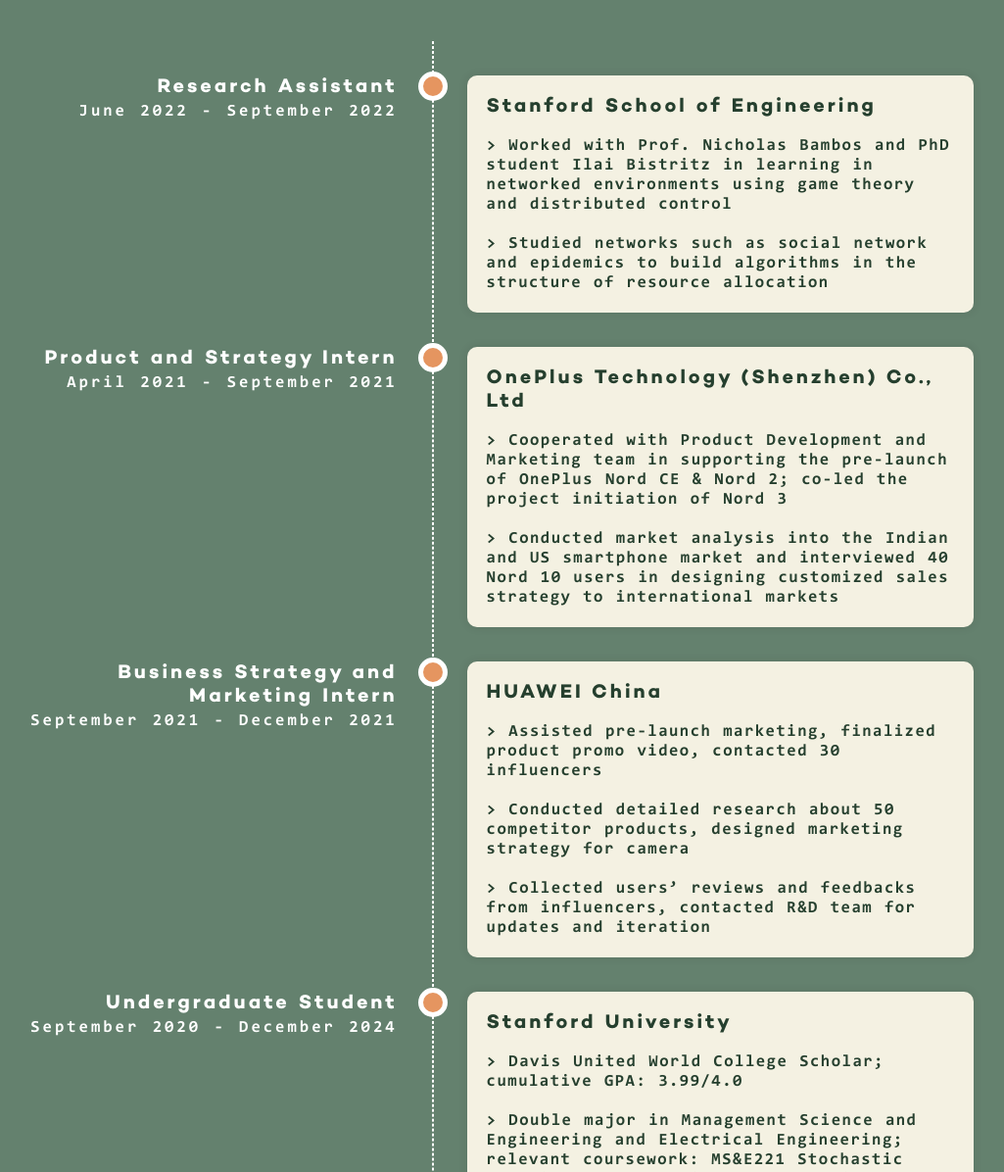
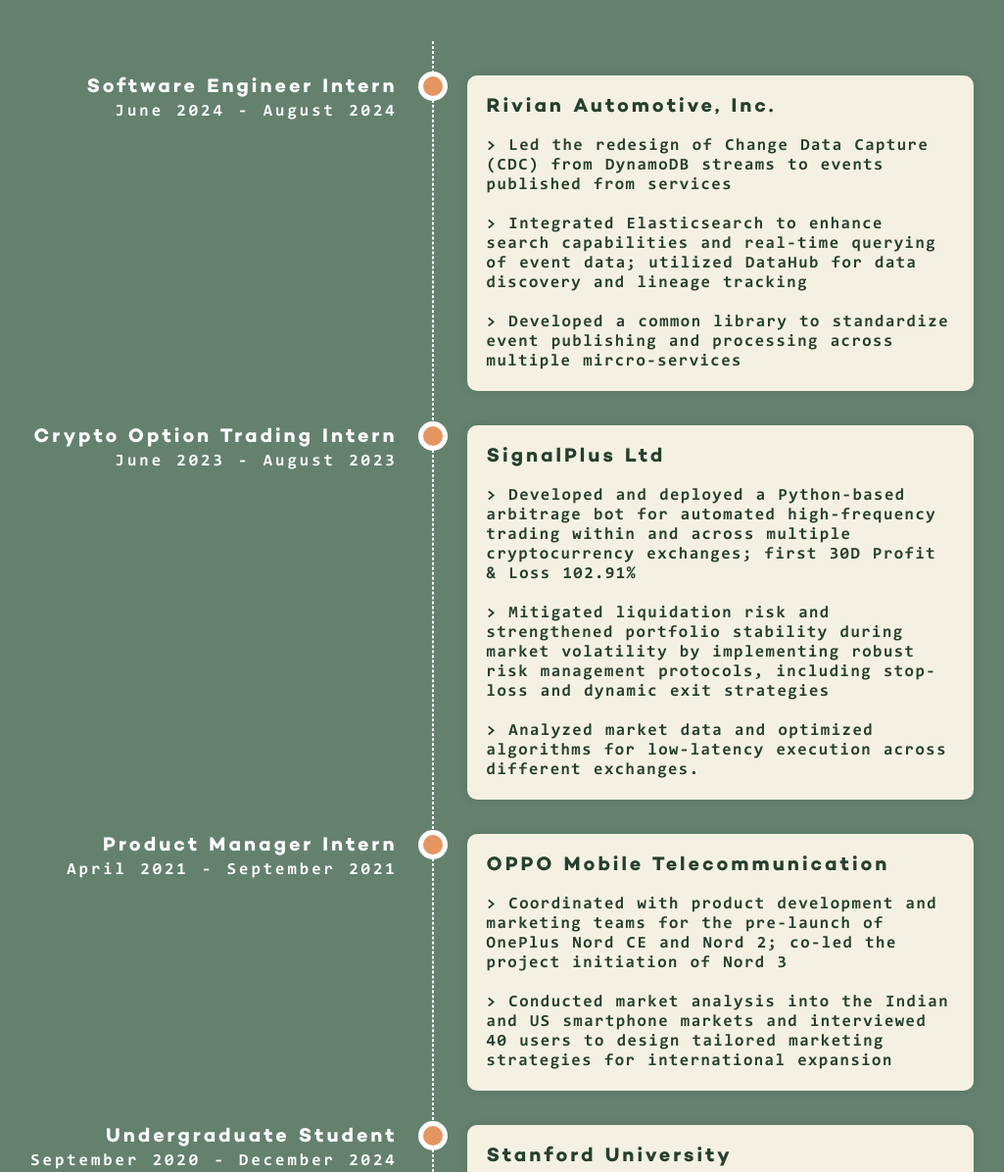
Before and after one commit to bettyyw0120/bettyyw0120.github.io, a plain HTML site: page index.html in a window 1280 px wide. Shown: the part 1540-2736 px from the top of the page at 98% size, without its empty margins (86-1111 px from the left). Drawn offline with Linux system fonts and the light colour scheme.

Commit message:
updated resume

```diff
--- a/index.html
+++ b/index.html
@@ -16,6 +16,7 @@
           <li style="float:left;"><a href="mailto:bettyyw0120@gmail.com" >Email</a></li>
           <li style="float:left;"><a href="https://www.linkedin.com/in/betty-wu-a4196a20b" target="_blank">LinkedIn</a></li>
           <li><a href="Resume.pdf" id="resume" class="bordered" target="_blank">Resume</a></li>
+          <li><a href="post.html" id="homePage">Comment-board</a></li>
           <li><a href="#projects" id="projectsPage" class="hi">Projects</a></li>
           <li><a href="#experience" id="experiencePage">Experience</a></li>
           <li><a href="#aboutme" id="aboutPage">About&nbspme</a></li>
@@ -48,7 +49,7 @@
             <br />
             <br />
             <p class="bio description main">
-              Hi! I'm Betty Wu and I'm currently a second-year undergraduate student at Stanford majoring in Electrical Engineering and Management Science and Engineering. My ambition is to develop accessible technologies driven by social inclusivity, and am interested in the fields of Human Computer Interaction and of Health Policy Modeling. Currently I'm looking for summer 2024 internship and research opportunity.
+              Hi! I'm Betty Wu and I'm currently a fourth-year undergraduate student at Stanford majoring in Electrical Engineering and Management Science and Engineering. My ambition is to develop accessible technologies driven by social inclusivity, and am interested in the fields of Machine Learning and of Health Policy Modeling. Currently I'm looking for full-time entry level software engineer or machine learning engineer opportunities.
             </p>
             </p>
           </div>
@@ -57,54 +58,55 @@
 
       <section id="experience" class="timeline gradientMedium">
         <div style="margin-top: 35px;" class="experiencePosition title">
-          Research Assistant<br />
-          <span class="experienceDate description">June 2022 - September 2022</span>
+          Software Engineer Intern <br />
+          <span class="experienceDate description">June 2024 - August 2024</span>
         </div>
         <div class="timelineLine">
           <div style="margin-top: 35px;" class="timelinePoint"></div>
         </div>
         <div style="margin-top: 35px;" class="timelineEntry main">
-          <span id="experienceLocation" class="title" class="title">Stanford School of Engineering</span><br />
+          <span id="experienceLocation" class="title" class="title">Rivian Automotive, Inc.</span><br />
           <br />
           <p class="description">
-            > Worked with Prof. Nicholas Bambos and PhD student Ilai Bistritz in learning in networked environments using
-            game theory and distributed control
+            > Led the redesign of Change Data Capture (CDC) from DynamoDB streams to events published from services
             <br /><br />
-            > Studied networks such as social network and epidemics to build algorithms in the structure of resource allocation<br />
+            > Integrated Elasticsearch to enhance search capabilities and real-time querying of event data; utilized DataHub
+            for data discovery and lineage tracking
+            <br /><br />
+            > Developed a common library to standardize event publishing and processing across multiple mircro-services <br />
           </p>
         </div>
         <div class="experiencePosition title">
-          Product and Strategy Intern<br />
+          Crypto Option Trading Intern<br />
+          <span class="experienceDate description">June 2023 - August 2023</span>
+        </div>
+        <div class="timelineLine">
+          <div class="timelinePoint"></div>
+        </div>
+        <div class="timelineEntry main">
+          <span id="experienceLocation" class="title">SignalPlus Ltd</span><br />
+          <br />
+          <p class="description">
+            > Developed and deployed a Python-based arbitrage bot for automated high-frequency trading within and across
+            multiple cryptocurrency exchanges; first 30D Profit & Loss 102.91% <br /><br />
+            > Mitigated liquidation risk and strengthened portfolio stability during market volatility by implementing robust
+            risk management protocols, including stop-loss and dynamic exit strategies <br /><br />
+            > Analyzed market data and optimized algorithms for low-latency execution across different exchanges. <br />
+          </p>
+        </div>
+        <div class="experiencePosition title">
+          Product Manager Intern<br />
           <span class="experienceDate description">April 2021 - September 2021</span>
         </div>
         <div class="timelineLine">
           <div class="timelinePoint"></div>
         </div>
         <div class="timelineEntry main">
-          <span id="experienceLocation" class="title">OnePlus Technology (Shenzhen) Co., Ltd</span><br />
+          <span id="experienceLocation" class="title">OPPO Mobile Telecommunication</span><br />
           <br />
           <p class="description">
-            > Cooperated with Product Development and Marketing team in supporting the pre-launch of OnePlus Nord CE
-            & Nord 2; co-led the project initiation of Nord 3 <br /><br />
-            > Conducted market analysis into the Indian and US smartphone market and interviewed 40 Nord 10 users in
-            designing customized sales strategy to international markets <br />
-          </p>
-        </div>
-        <div class="experiencePosition title">
-          Business Strategy and Marketing Intern<br />
-          <span class="experienceDate description">September 2021 - December 2021</span>
-        </div>
-        <div class="timelineLine">
-            <div class="timelinePoint"></div>
-        </div>
-        <div class="timelineEntry main">
-          <span id="experienceLocation" class="title">HUAWEI China</span><br />
-          <br />
-          <p class="description">
-            > Assisted pre-launch marketing, finalized product promo video, contacted 30 influencers <br /><br />
-            > Conducted detailed research about 50 competitor products, designed marketing strategy for camera <br /><br />
-            > Collected users’ reviews and feedbacks from influencers, contacted R&D team for updates and iteration
-            <br />
+            > Coordinated with product development and marketing teams for the pre-launch of OnePlus Nord CE and Nord 2; co-led the project initiation of Nord 3 <br /><br />
+            > Conducted market analysis into the Indian and US smartphone markets and interviewed 40 users to design tailored marketing strategies for international expansion <br />
           </p>
         </div>
         <div class="experiencePosition title">
@@ -121,7 +123,7 @@
             > Davis United World College Scholar; cumulative GPA: 3.99/4.0<br /><br />
             > Double major in Management Science and Engineering and Electrical Engineering; relevant
             coursework: MS&E221 Stochastic Modeling, CS161 Design and Analysis of Algorithms,
-            CS107 Computer Organization & System, CS124 Natural Language Processing<br /><br />
+            CS107 Computer Organization & System, CS224N Natural Language Processing<br /><br />
             > Joined Stanford Symphony Orchestra, Women in STEM, Stanford in Government and CS for
             Social Good Clubs<br />
           </p>
```
Also changed, not shown: 1 other file.
